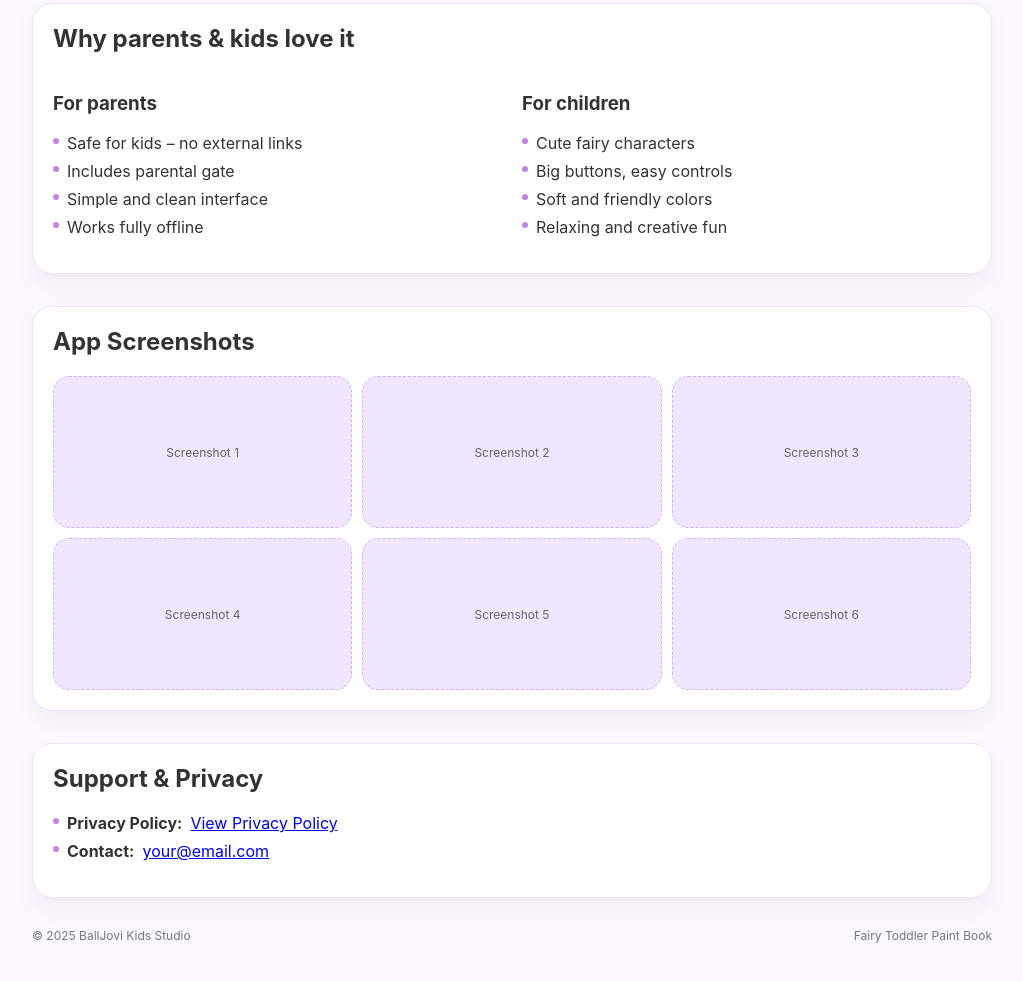
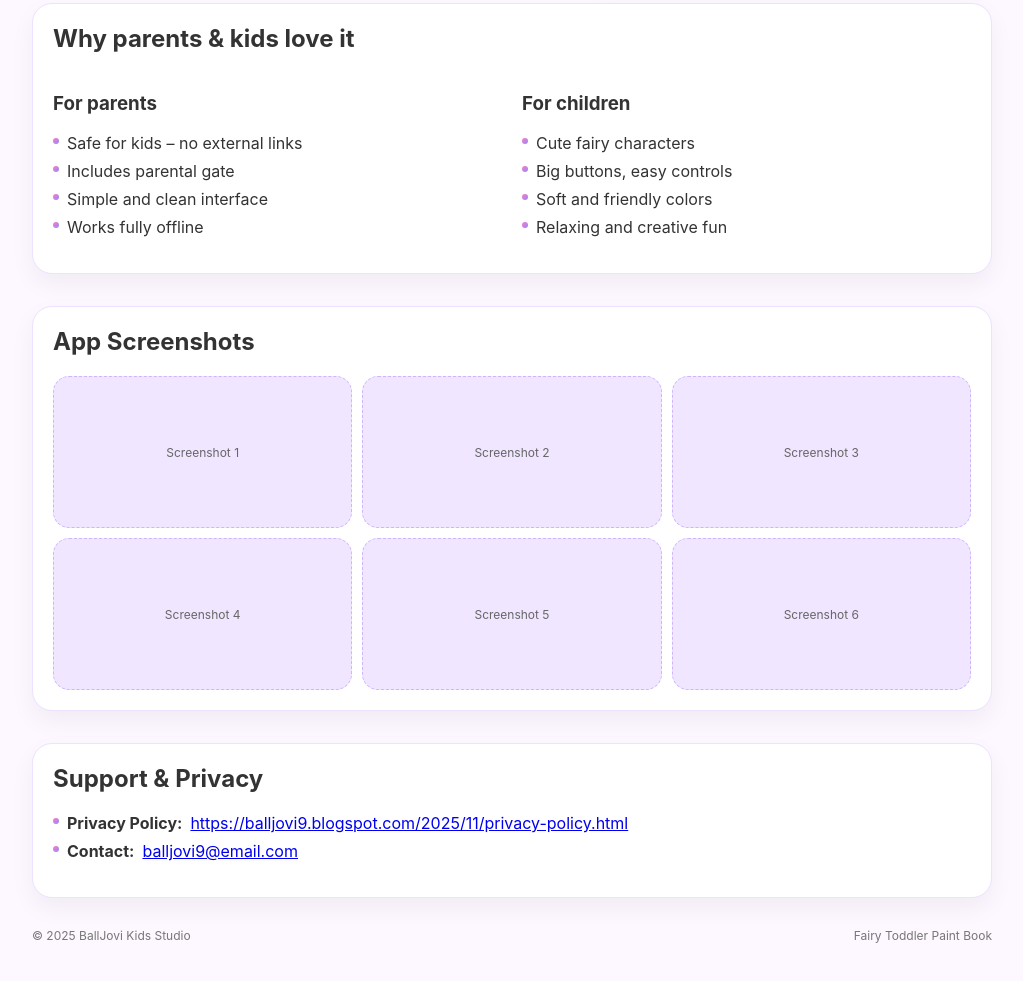
Before and after one commit to balljovi/balljovi.github.io, a plain HTML site: page fairy-toddler-paint-book/index.html in a window 1280 px wide. Shown: the part 592-1573 px from the top of the page, without its empty margins (128-1151 px from the left). Drawn offline with Linux system fonts and the light colour scheme.

Commit message:
Update index.html

```diff
--- a/fairy-toddler-paint-book/index.html
+++ b/fairy-toddler-paint-book/index.html
@@ -322,12 +322,12 @@
         <li>
           <div class="dot"></div>
           <strong>Privacy Policy:</strong>
-          <a href="#" target="_blank">View Privacy Policy</a>
+          <a href="#" target="_blank">https://balljovi9.blogspot.com/2025/11/privacy-policy.html</a>
         </li>
         <li>
           <div class="dot"></div>
           <strong>Contact:</strong>
-          <a href="mailto:your@email.com">your@email.com</a>
+          <a href="mailto:your@email.com">balljovi9@email.com</a>
         </li>
       </ul>
     </section>
```
